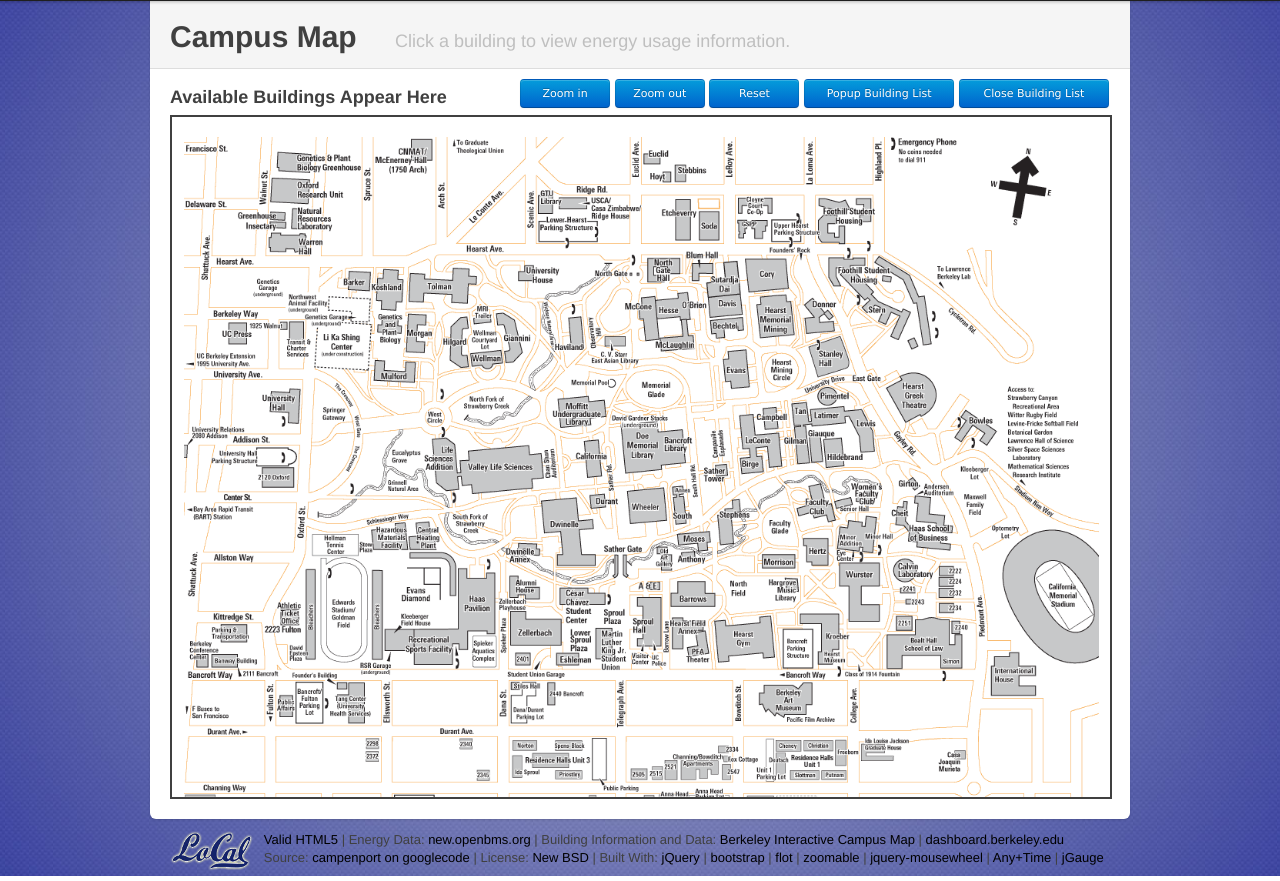
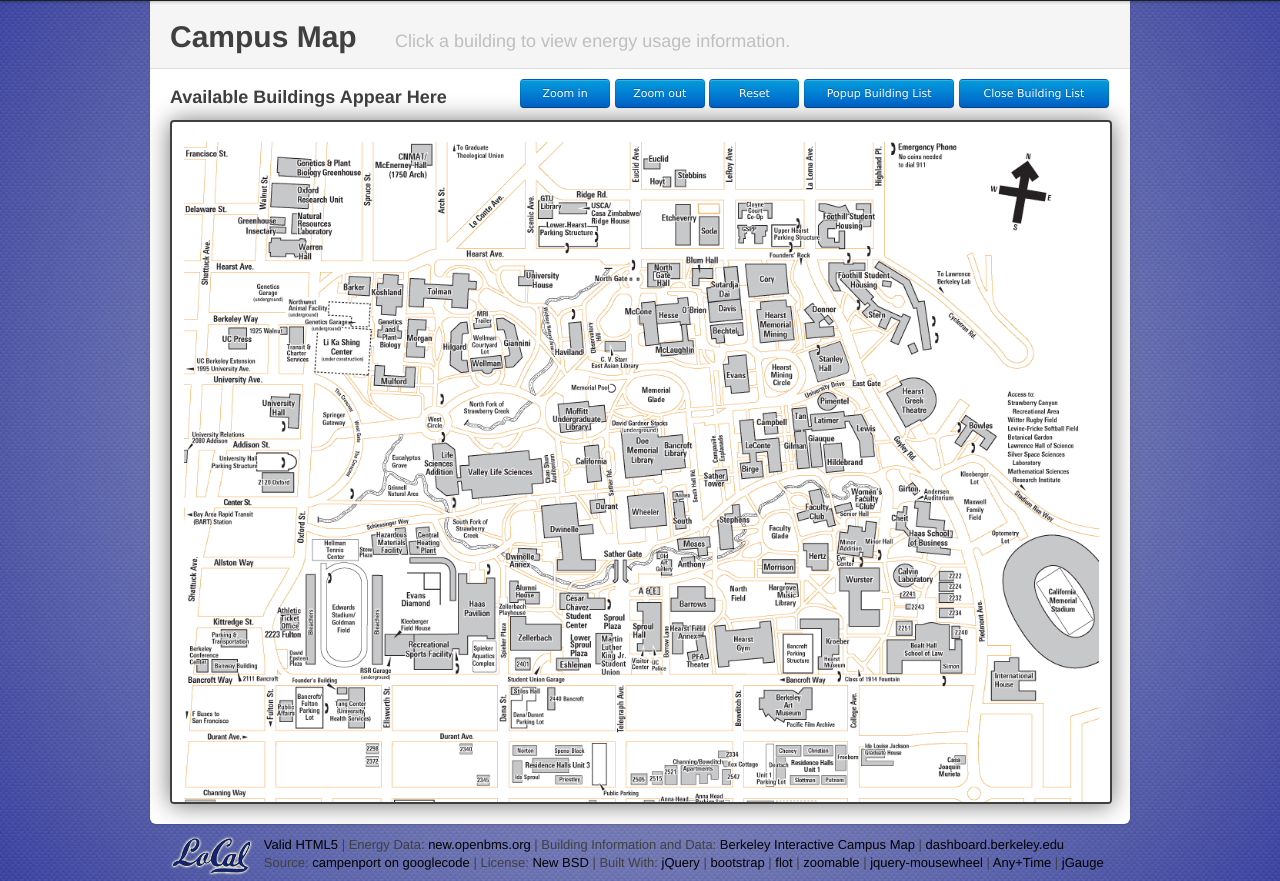
Before and after one commit to sagark/campenport, a Django app: template templates/campusmap.html in a window 1280 px wide. Shown: the part 41-922 px from the top of the page. Run offline with Django 3.2, Linux system fonts and the light colour scheme; the template is opened without the code that fills it, so the values that code supplies are empty; some libraries are stand-ins or nearby versions.

Commit message:
a bit more frontpage styling

```diff
--- a/templates/campusmap.html
+++ b/templates/campusmap.html
@@ -42,7 +42,7 @@ Click a building to view energy usage information.
 {% block content_inside %}
 			<div class="row">
 				<div class="span16">
-					<div style="text-align:right;position:right;margin-bottom:5px;margin-top:-10px;margin-bottom:7px;"><span id="buildingName" style="float:left;text-align:left;position:left;"><h3>Available Buildings Appear Here</h3></span><span style="width:64%;position:right;">
+					<div style="text-align:right;position:right;margin-bottom:5px;margin-top:-10px;margin-bottom:12px;"><span id="buildingName" style="float:left;text-align:left;position:left;"><h3>Available Buildings Appear Here</h3></span><span style="width:64%;position:right;">
 						<input class="btn small primary" type="button" value="Zoom in" onclick="$('#image').zoomable('zoomIn')" title="Zoom in" />
 						<input class="btn small primary" type="button" value="Zoom out" onclick="$('#image').zoomable('zoomOut')" title="Zoom out" />
 						<input class="btn small primary" type="button" value="Reset" id="reset" />
@@ -50,7 +50,7 @@ Click a building to view energy usage information.
 						<input class="btn small primary" type="button" style="width:150px;" value="Close Building List" id="listb2" />
 					</span>
 					</div>
-					<div id="zoomablemap" style="overflow:hidden;width:938px;height:680px;position:relative;border-style:solid;border-width:2px;">
+					<div id="zoomablemap" style="overflow:hidden;width:938px;height:680px;position:relative;border-style:solid;border-width:2px;-webkit-border-radius: 4px 4px 4px 4px;-moz-border-radius: 4px 4px 4px 4px;border-radius: 4px 4px 4px 4px;-webkit-box-shadow: 0 1px 24px rgba(0,0,0,.55);-moz-box-shadow: 0 1px 24px rgba(0,0,0,.55);box-shadow: 0 1px 24px rgba(0,0,0,.55);">
 						<img src="/site-media/campusmap.png" width="1232" height="1067" style="border:0;" alt="campusmap" usemap="#map" id="image" />
 						<map id="map" name="map">
 						<!-- coordinates stored in the db were obtained using the following: -->
```
